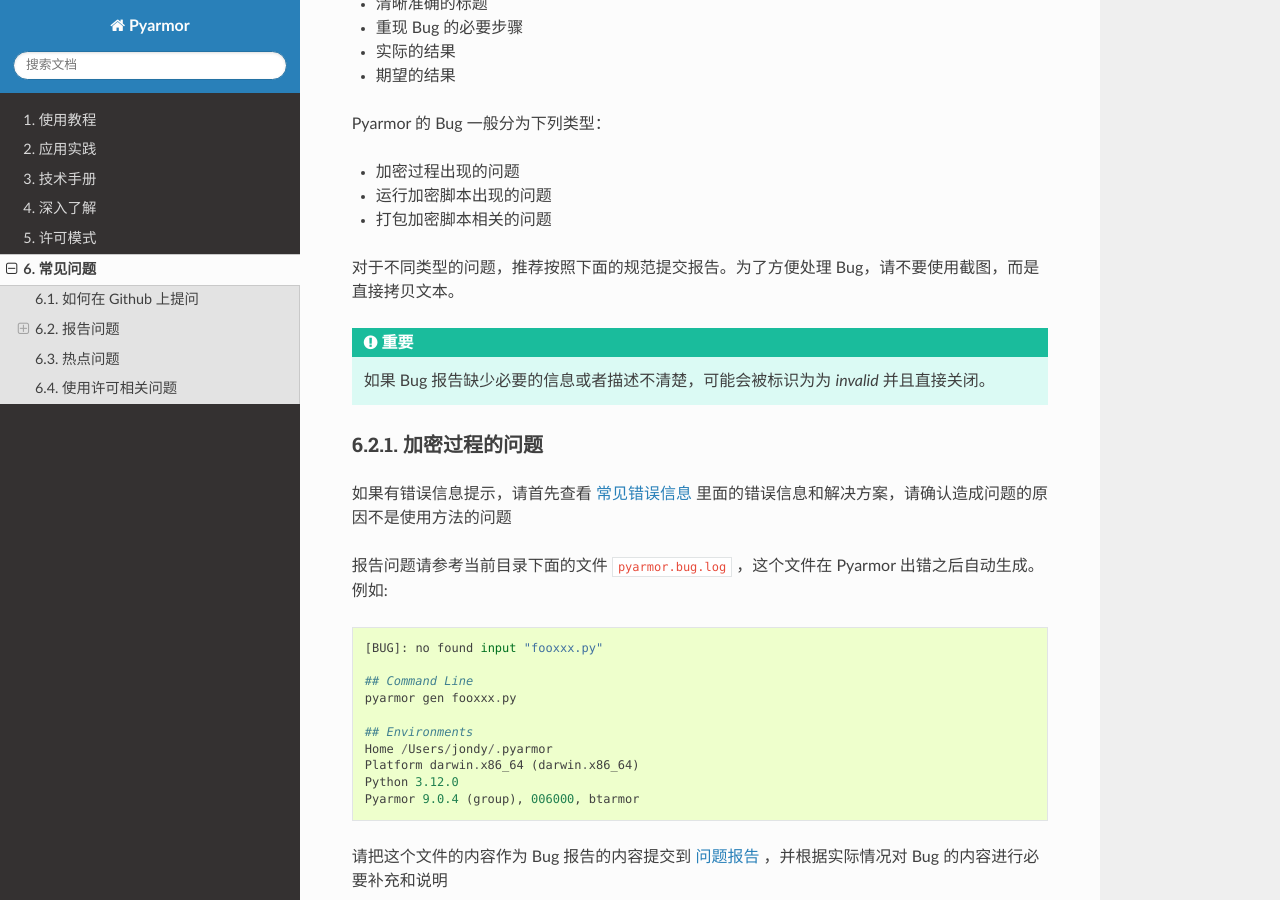
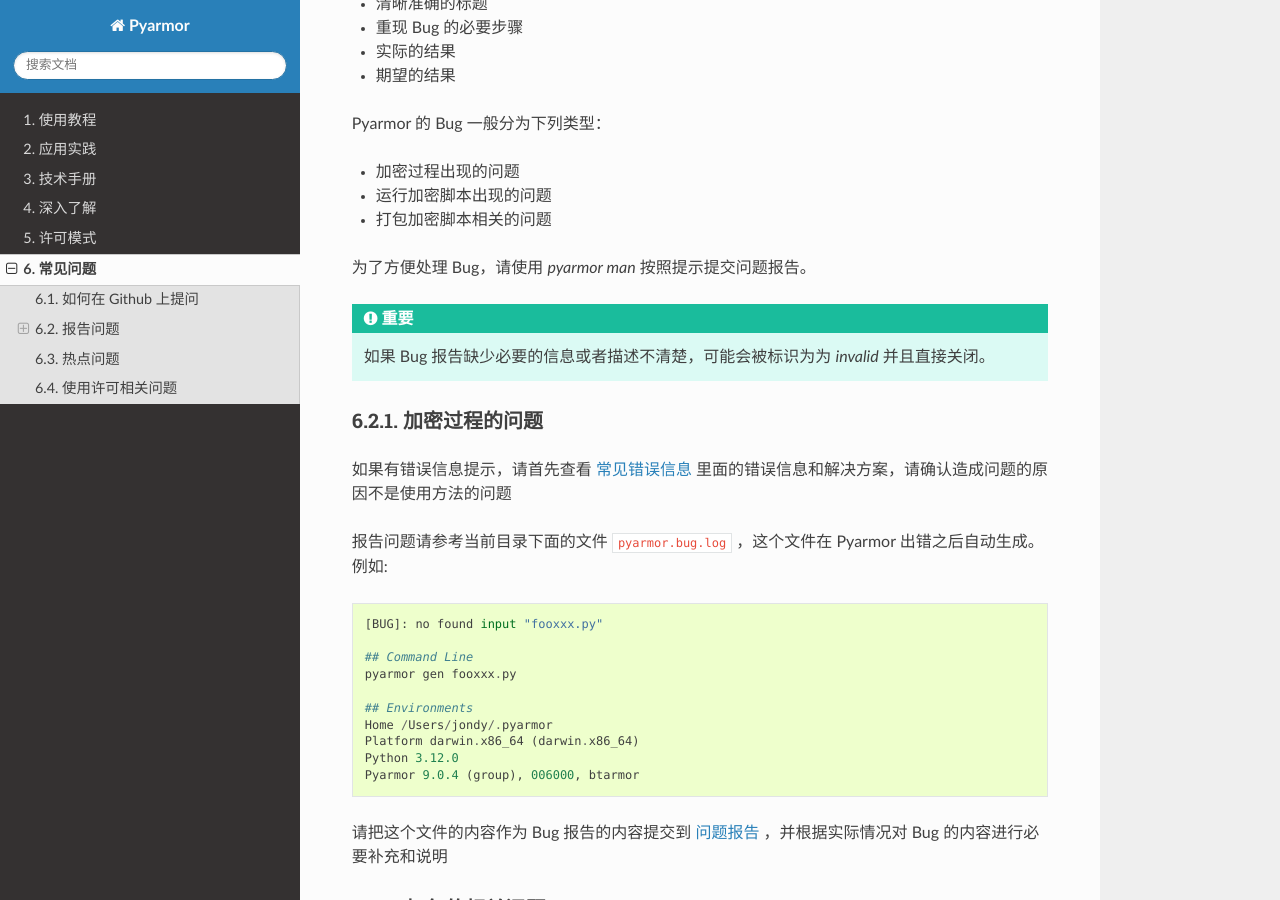
Before and after one commit to dashingsoft/pyarmor-docs-zh, a Sphinx documentation site: the page built from docs/questions.rst, in a window 1280 px wide and 900 px high, scrolled down 1667 px. Built offline with Sphinx 7.4.7 and the Read the Docs theme 3.1.0, drawn with Linux system fonts in a browser that asks for light colours.

Commit message:
推荐使用 pyarmor man 提交问题报告

```diff
--- a/docs/questions.rst
+++ b/docs/questions.rst
@@ -79,7 +79,7 @@
 - 运行加密脚本出现的问题
 - 打包加密脚本相关的问题
 
-对于不同类型的问题，推荐按照下面的规范提交报告。为了方便处理 Bug，请不要使用截图，而是直接拷贝文本。
+为了方便处理 Bug，请使用 `pyarmor man` 按照提示提交问题报告。
 
 .. important::
 
```
